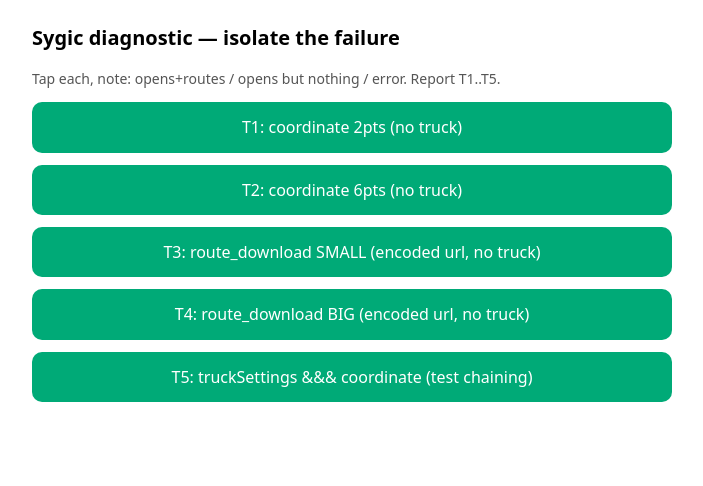
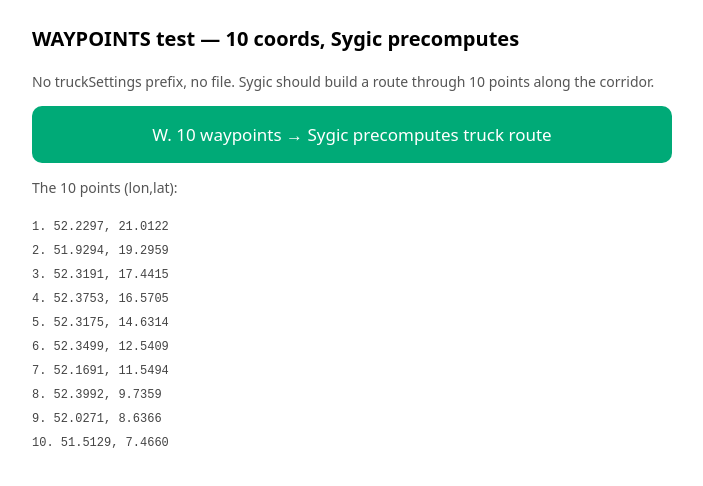
Before and after one commit to dragoshuniq/test2, a plain HTML site: page index.html in a window 1280 px wide. Shown: the whole page, without its empty margins (288-991 px from the left). Drawn offline with Linux system fonts and the light colour scheme.

Commit message:
WAYPOINTS test: 10 corridor points, coordinate command, no prefix

```diff
--- a/index.html
+++ b/index.html
@@ -1,9 +1,7 @@
-<!doctype html><html><head><meta charset="utf-8"><meta name="viewport" content="width=device-width, initial-scale=1"><title>Sygic diagnostic</title><style>body{font-family:system-ui,sans-serif;max-width:640px;margin:24px auto;padding:0 16px;line-height:1.4}a.btn{display:block;margin:12px 0;padding:14px;background:#0a7;color:#fff;text-decoration:none;border-radius:10px;font-size:16px;text-align:center}h2{font-size:20px}.note{color:#555;font-size:14px}</style></head><body>
-<h2>Sygic diagnostic — isolate the failure</h2>
-<p class="note">Tap each, note: opens+routes / opens but nothing / error. Report T1..T5.</p>
-<a class="btn" href="intent://coordinate%7C16.9252%7C52.4064%7C7.4653%7C51.5136%7Cdrive#Intent;scheme=com.sygic.aura;S.browser_fallback_url=https%3A%2F%2Fplay.google.com%2Fstore%2Fapps%2Fdetails%3Fid%3Dcom.sygic.aura;end">T1: coordinate 2pts (no truck)</a>
-<a class="btn" href="intent://coordinate%7C21.0122%7C52.2297%7C16.9252%7C52.4064%7C14.6376%7C52.3105%7C11.6276%7C52.1205%7C9.732%7C52.3759%7C7.4653%7C51.5136%7Cdrive#Intent;scheme=com.sygic.aura;S.browser_fallback_url=https%3A%2F%2Fplay.google.com%2Fstore%2Fapps%2Fdetails%3Fid%3Dcom.sygic.aura;end">T2: coordinate 6pts (no truck)</a>
-<a class="btn" href="intent://route_download%7Chttps%3A%2F%2Fraw.githubusercontent.com%2Fdragoshuniq%2Ftest2%2Fmain%2Fsmall.json%7Cjson#Intent;scheme=com.sygic.aura;S.browser_fallback_url=https%3A%2F%2Fplay.google.com%2Fstore%2Fapps%2Fdetails%3Fid%3Dcom.sygic.aura;end">T3: route_download SMALL (encoded url, no truck)</a>
-<a class="btn" href="intent://route_download%7Chttps%3A%2F%2Fraw.githubusercontent.com%2Fdragoshuniq%2Ftest2%2Fmain%2Fwarsaw-dortmund.json%7Cjson#Intent;scheme=com.sygic.aura;S.browser_fallback_url=https%3A%2F%2Fplay.google.com%2Fstore%2Fapps%2Fdetails%3Fid%3Dcom.sygic.aura;end">T4: route_download BIG (encoded url, no truck)</a>
-<a class="btn" href="intent://truckSettings%7Crou=tru&&&coordinate%7C7.4653%7C51.5136%7Cdrive#Intent;scheme=com.sygic.aura;S.browser_fallback_url=https%3A%2F%2Fplay.google.com%2Fstore%2Fapps%2Fdetails%3Fid%3Dcom.sygic.aura;end">T5: truckSettings &&& coordinate (test chaining)</a>
+<!doctype html><html><head><meta charset="utf-8"><meta name="viewport" content="width=device-width, initial-scale=1"><title>Sygic waypoints test</title><style>body{font-family:system-ui,sans-serif;max-width:640px;margin:24px auto;padding:0 16px;line-height:1.5}a.btn{display:block;margin:14px 0;padding:16px;background:#0a7;color:#fff;text-decoration:none;border-radius:10px;font-size:17px;text-align:center}h2{font-size:20px}.note{color:#555;font-size:14px}code{font-size:12px;word-break:break-all;color:#444}</style></head><body>
+<h2>WAYPOINTS test — 10 coords, Sygic precomputes</h2>
+<p class="note">No truckSettings prefix, no file. Sygic should build a route through 10 points along the corridor.</p>
+<a class="btn" href="intent://coordinate%7C21.01223%7C52.22968%7C19.29588%7C51.92939%7C17.44148%7C52.31912%7C16.57052%7C52.37533%7C14.63142%7C52.31754%7C12.54087%7C52.34994%7C11.5494%7C52.16909%7C9.7359%7C52.39924%7C8.63661%7C52.02709%7C7.46598%7C51.51292%7Cdrive#Intent;scheme=com.sygic.aura;S.browser_fallback_url=https%3A%2F%2Fplay.google.com%2Fstore%2Fapps%2Fdetails%3Fid%3Dcom.sygic.aura;end">W. 10 waypoints &rarr; Sygic precomputes truck route</a>
+<p class="note">The 10 points (lon,lat):</p>
+<code>1. 52.2297, 21.0122<br>2. 51.9294, 19.2959<br>3. 52.3191, 17.4415<br>4. 52.3753, 16.5705<br>5. 52.3175, 14.6314<br>6. 52.3499, 12.5409<br>7. 52.1691, 11.5494<br>8. 52.3992, 9.7359<br>9. 52.0271, 8.6366<br>10. 51.5129, 7.4660</code>
 </body></html>
```
